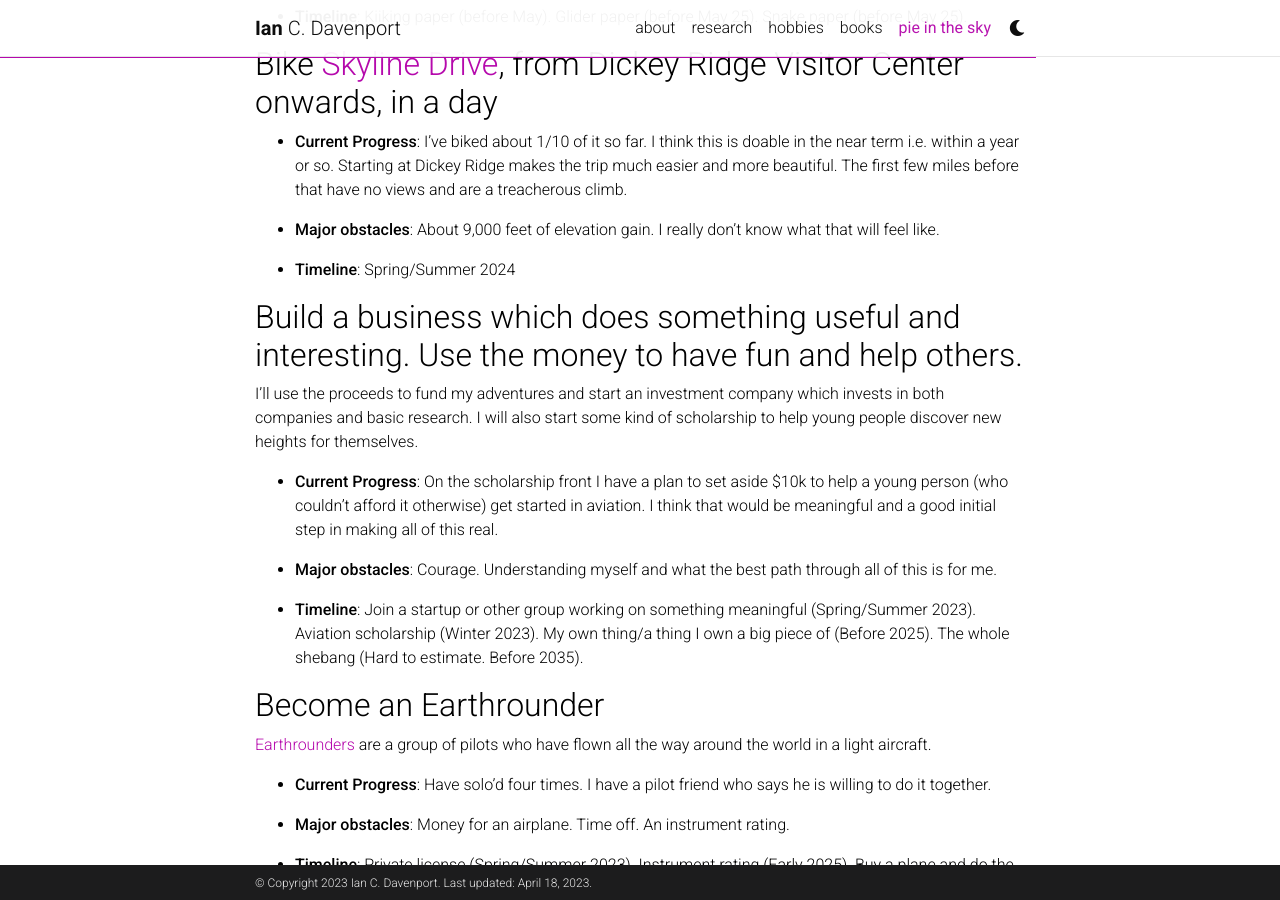
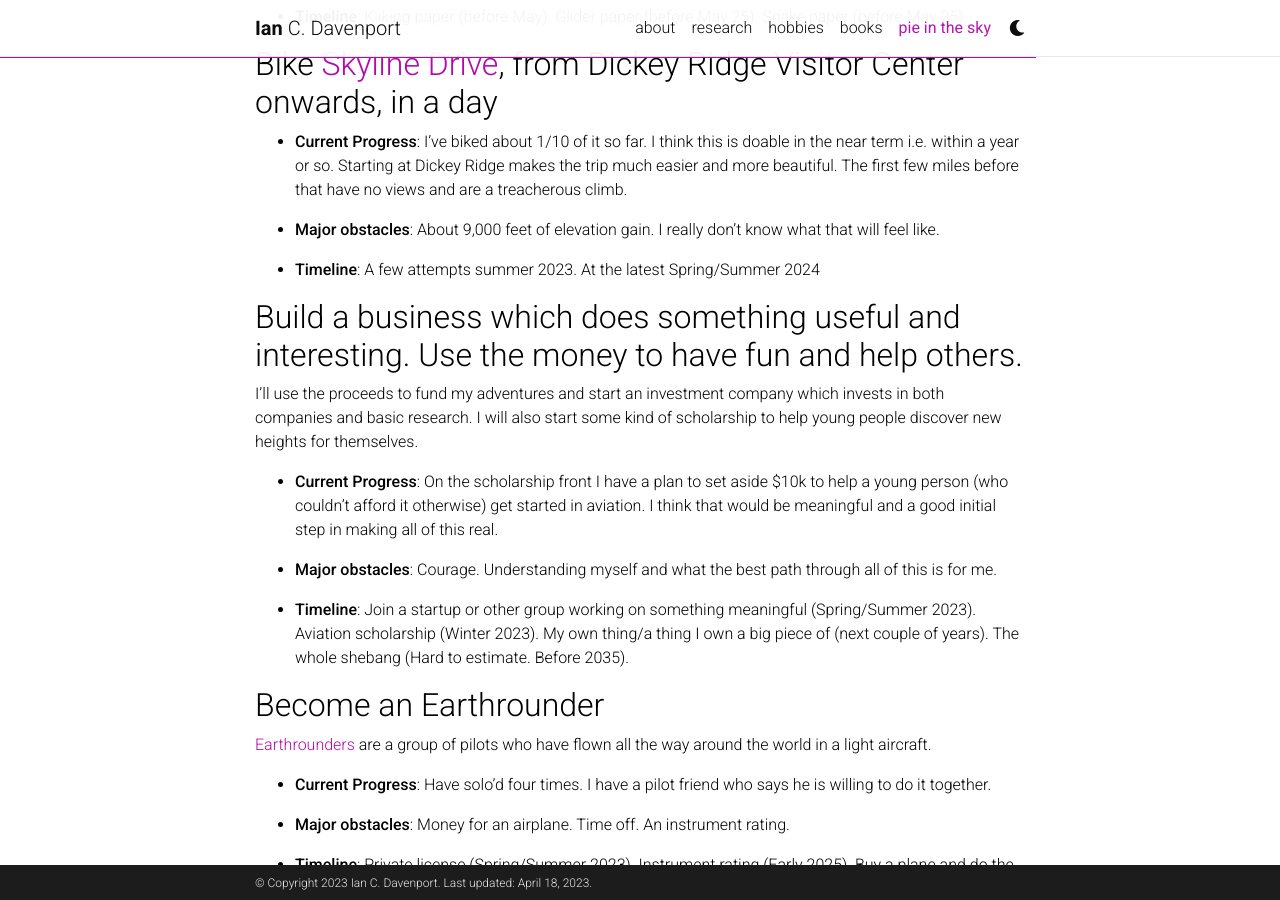
Before and after one commit to davenpi/davenpi.github.io, a Jekyll site: the page built from _pages/pie.md, in a window 1280 px wide and 900 px high, scrolled down 534 px. Built offline with Jekyll 4.4.1, drawn with Linux system fonts in a browser that asks for light colours; comment, search, counter and statistics services are not loaded; a style sheet for code colours, icons or effects is not loaded.

Commit message:
edit pie

```diff
--- a/_pages/pie.md
+++ b/_pages/pie.md
@@ -31,13 +31,12 @@ if you've done any of these or want to try together.
 ## Bike [Skyline Drive](https://www.nps.gov/shen/planyourvisit/driving-skyline-drive.htm), from Dickey Ridge Visitor Center onwards, in a day
 
 - **Current Progress**: I've biked about 1/10 of it so far. I think this is doable in the near term i.e. within a year or so. Starting
-at Dickey Ridge makes the trip much easier and more beautiful. The first few miles before that have no views and are a treacherous
-climb.
+at Dickey Ridge makes the trip much easier and more beautiful. The first few miles before that have no views and are a treacherous climb.
 
 - **Major obstacles**: About 9,000 feet of elevation gain. I really don't know what that will feel like.
 
 
-- **Timeline**: Spring/Summer 2024
+- **Timeline**: A few attempts summer 2023. At the latest Spring/Summer 2024
 
 
 ## Build a business which does something useful and interesting. Use the money to have fun and help others.
@@ -52,8 +51,7 @@ meaningful and a good initial step in making all of this real.
 - **Major obstacles**: Courage. Understanding myself and what the best path through all of this is for me.
 
 
-- **Timeline**: Join a startup or other group working on something meaningful (Spring/Summer 2023). Aviation scholarship (Winter 2023).
-My own thing/a thing I own a big piece of (Before 2025). The whole shebang (Hard to estimate. Before 2035).
+- **Timeline**: Join a startup or other group working on something meaningful (Spring/Summer 2023). Aviation scholarship (Winter 2023). My own thing/a thing I own a big piece of (next couple of years). The whole shebang (Hard to estimate. Before 2035).
 
 ## Become an Earthrounder
 [Earthrounders](https://www.earthrounders.com/index.php) are a group of pilots who have flown all the way around the
```
